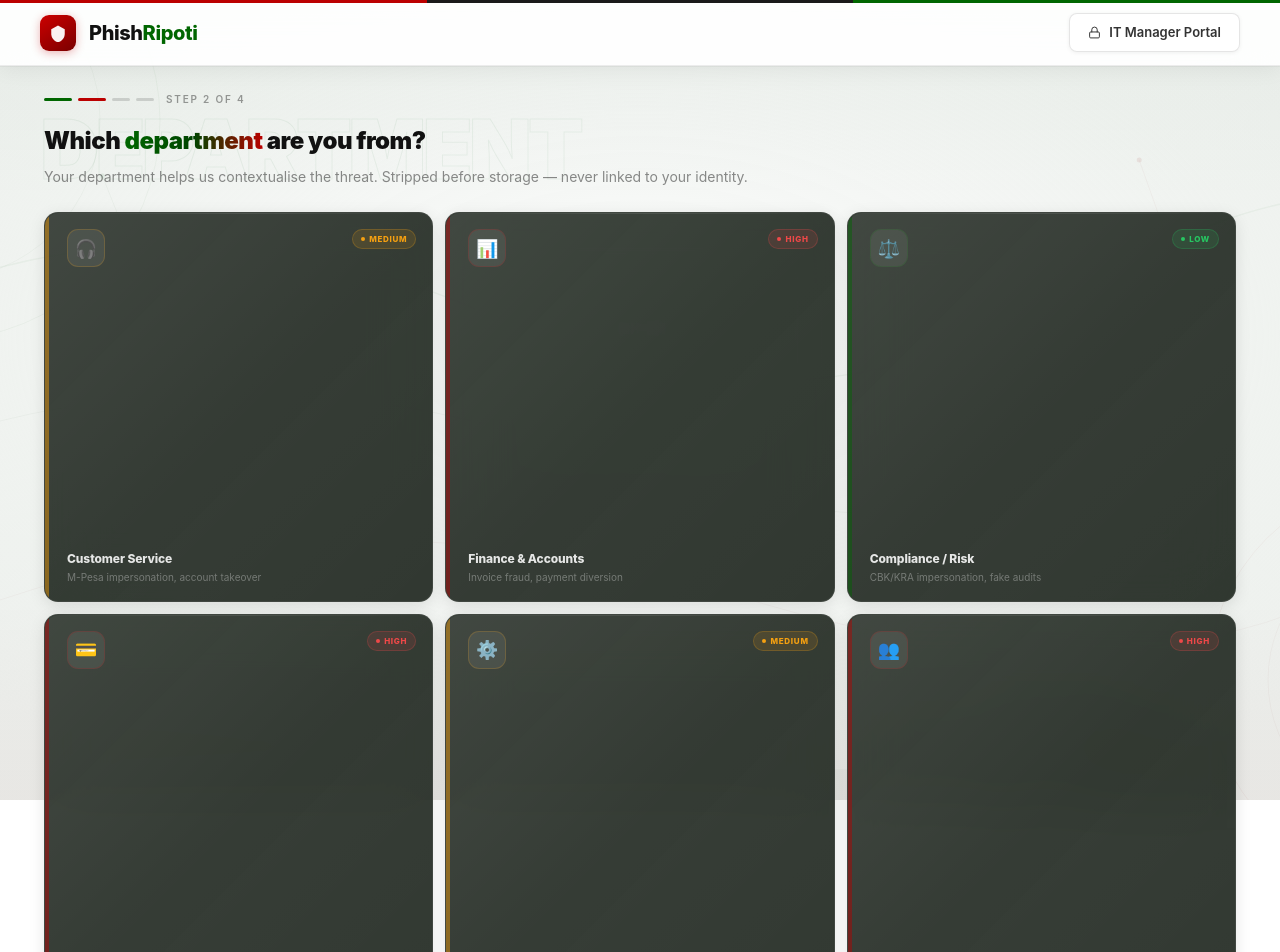
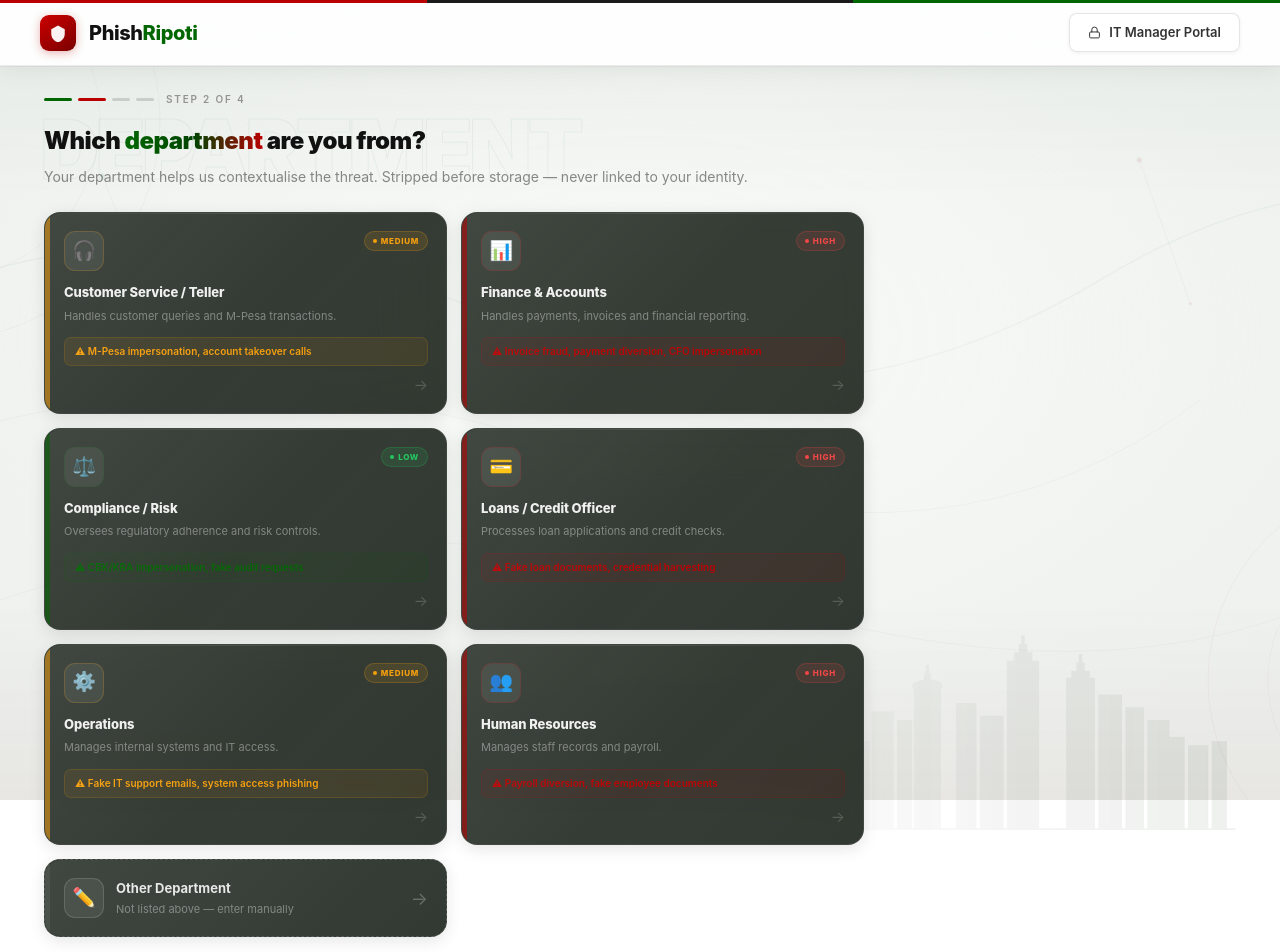
Before and after one commit to REMMY2027/phishripoti, a React (Create React App) app in the folder frontend/: page /report/step2 in a window 1280 px wide. Shown: the top 952 px of the page. Built offline with nearby package versions, Linux system fonts and the light colour scheme; no server answers; the HTML template or start-up script is replaced by a standard one.

Commit message:
ReportStep2 same card size as Step1 dark glass

```diff
--- a/frontend/src/pages/ReportStep2.js
+++ b/frontend/src/pages/ReportStep2.js
@@ -6,10 +6,10 @@ import { useReport } from '../context/ReportContext';
 const departments = [
   {
     id: 'customer',
-    label: 'Customer Service',
+    label: 'Customer Service / Teller',
     icon: '🎧',
     role: 'Handles customer queries and M-Pesa transactions.',
-    targets: 'M-Pesa impersonation, account takeover',
+    targets: 'M-Pesa impersonation, account takeover calls',
     accentColor: '#f59e0b',
     risk: 'MEDIUM',
   },
@@ -18,7 +18,7 @@ const departments = [
     label: 'Finance & Accounts',
     icon: '📊',
     role: 'Handles payments, invoices and financial reporting.',
-    targets: 'Invoice fraud, payment diversion',
+    targets: 'Invoice fraud, payment diversion, CFO impersonation',
     accentColor: '#BB0000',
     risk: 'HIGH',
   },
@@ -27,16 +27,16 @@ const departments = [
     label: 'Compliance / Risk',
     icon: '⚖️',
     role: 'Oversees regulatory adherence and risk controls.',
-    targets: 'CBK/KRA impersonation, fake audits',
+    targets: 'CBK/KRA impersonation, fake audit requests',
     accentColor: '#006600',
     risk: 'LOW',
   },
   {
     id: 'loans',
-    label: 'Loans / Credit',
+    label: 'Loans / Credit Officer',
     icon: '💳',
     role: 'Processes loan applications and credit checks.',
-    targets: 'Fake loan documents, credential theft',
+    targets: 'Fake loan documents, credential harvesting',
     accentColor: '#BB0000',
     risk: 'HIGH',
   },
@@ -45,7 +45,7 @@ const departments = [
     label: 'Operations',
     icon: '⚙️',
     role: 'Manages internal systems and IT access.',
-    targets: 'Fake IT support, system access phishing',
+    targets: 'Fake IT support emails, system access phishing',
     accentColor: '#f59e0b',
     risk: 'MEDIUM',
   },
@@ -54,16 +54,16 @@ const departments = [
     label: 'Human Resources',
     icon: '👥',
     role: 'Manages staff records and payroll.',
-    targets: 'Payroll diversion, fake HR documents',
+    targets: 'Payroll diversion, fake employee documents',
     accentColor: '#BB0000',
     risk: 'HIGH',
   },
 ];
 
 const riskConfig = {
-  HIGH: { color: '#ef4444', bg: 'rgba(239,68,68,0.12)', border: 'rgba(239,68,68,0.22)' },
-  MEDIUM: { color: '#f59e0b', bg: 'rgba(245,158,11,0.12)', border: 'rgba(245,158,11,0.22)' },
-  LOW: { color: '#22c55e', bg: 'rgba(34,197,94,0.12)', border: 'rgba(34,197,94,0.22)' },
+  HIGH:   { color: '#ef4444', bg: 'rgba(239,68,68,0.12)',   border: 'rgba(239,68,68,0.22)'   },
+  MEDIUM: { color: '#f59e0b', bg: 'rgba(245,158,11,0.12)',  border: 'rgba(245,158,11,0.22)'  },
+  LOW:    { color: '#22c55e', bg: 'rgba(34,197,94,0.12)',   border: 'rgba(34,197,94,0.22)'   },
 };
 
 const ReportStep2 = () => {
@@ -124,7 +124,7 @@ const ReportStep2 = () => {
         background: 'linear-gradient(0deg, rgba(100,0,0,0.04) 0%, transparent 25%)',
       }} />
 
-      {/* ── SVG TEXTURE — same as Step1 ── */}
+      {/* ── SVG TEXTURE ── */}
       <svg style={{
         position: 'fixed', inset: 0, width: '100%', height: '100%',
         zIndex: 4, pointerEvents: 'none',
@@ -139,11 +139,11 @@ const ReportStep2 = () => {
         <circle cx="-60" cy="120" r="160" fill="none" stroke="rgba(0,100,30,0.03)" strokeWidth="1"/>
         <circle cx="110%" cy="85%" r="200" fill="none" stroke="rgba(140,0,0,0.04)" strokeWidth="1"/>
         <circle cx="110%" cy="85%" r="140" fill="none" stroke="rgba(140,0,0,0.03)" strokeWidth="1"/>
-        <circle cx="8%" cy="22%" r="2.5" fill="rgba(0,100,30,0.08)"/>
+        <circle cx="8%"  cy="22%" r="2.5" fill="rgba(0,100,30,0.08)"/>
         <circle cx="13%" cy="42%" r="1.8" fill="rgba(0,100,30,0.06)"/>
         <circle cx="89%" cy="20%" r="2.5" fill="rgba(140,0,0,0.08)"/>
         <circle cx="93%" cy="38%" r="1.8" fill="rgba(140,0,0,0.06)"/>
-        <line x1="8%" y1="22%" x2="13%" y2="42%" stroke="rgba(0,100,30,0.05)" strokeWidth="0.7"/>
+        <line x1="8%"  y1="22%" x2="13%" y2="42%" stroke="rgba(0,100,30,0.05)" strokeWidth="0.7"/>
         <line x1="89%" y1="20%" x2="93%" y2="38%" stroke="rgba(140,0,0,0.05)" strokeWidth="0.7"/>
       </svg>
 
@@ -157,39 +157,25 @@ const ReportStep2 = () => {
       }}>
         <svg width="100%" height="100%" viewBox="0 0 580 260"
           xmlns="http://www.w3.org/2000/svg" fill="#1a2a1a" opacity="0.07">
-          <rect x="20" y="180" width="18" height="80" />
-          <rect x="42" y="170" width="14" height="90" />
-          <rect x="60" y="185" width="20" height="75" />
-          <rect x="84" y="175" width="16" height="85" />
-          <rect x="104" y="188" width="22" height="72" />
-          <rect x="310" y="60" width="38" height="200" />
-          <rect x="318" y="50" width="22" height="15" />
-          <rect x="324" y="40" width="10" height="14" />
-          <rect x="327" y="30" width="4" height="12" />
-          <rect x="200" y="90" width="32" height="170" />
-          <ellipse cx="216" cy="90" rx="18" ry="8" />
-          <rect x="212" y="75" width="8" height="18" />
-          <rect x="214" y="65" width="4" height="12" />
-          <rect x="380" y="80" width="34" height="180" />
-          <rect x="386" y="72" width="22" height="12" />
-          <rect x="392" y="62" width="10" height="12" />
-          <rect x="395" y="52" width="4" height="12" />
-          <rect x="150" y="120" width="26" height="140" />
-          <rect x="180" y="130" width="18" height="130" />
-          <rect x="250" y="110" width="24" height="150" />
-          <rect x="278" y="125" width="28" height="135" />
-          <rect x="418" y="100" width="28" height="160" />
-          <rect x="450" y="115" width="22" height="145" />
-          <rect x="476" y="130" width="26" height="130" />
-          <rect x="130" y="155" width="18" height="105" />
-          <rect x="500" y="150" width="20" height="110" />
-          <rect x="524" y="160" width="24" height="100" />
-          <rect x="552" y="155" width="18" height="105" />
+          <rect x="20" y="180" width="18" height="80" /><rect x="42" y="170" width="14" height="90" />
+          <rect x="60" y="185" width="20" height="75" /><rect x="84" y="175" width="16" height="85" />
+          <rect x="104" y="188" width="22" height="72" /><rect x="310" y="60" width="38" height="200" />
+          <rect x="318" y="50" width="22" height="15" /><rect x="324" y="40" width="10" height="14" />
+          <rect x="327" y="30" width="4" height="12" /><rect x="200" y="90" width="32" height="170" />
+          <ellipse cx="216" cy="90" rx="18" ry="8" /><rect x="212" y="75" width="8" height="18" />
+          <rect x="214" y="65" width="4" height="12" /><rect x="380" y="80" width="34" height="180" />
+          <rect x="386" y="72" width="22" height="12" /><rect x="392" y="62" width="10" height="12" />
+          <rect x="395" y="52" width="4" height="12" /><rect x="150" y="120" width="26" height="140" />
+          <rect x="180" y="130" width="18" height="130" /><rect x="250" y="110" width="24" height="150" />
+          <rect x="278" y="125" width="28" height="135" /><rect x="418" y="100" width="28" height="160" />
+          <rect x="450" y="115" width="22" height="145" /><rect x="476" y="130" width="26" height="130" />
+          <rect x="130" y="155" width="18" height="105" /><rect x="500" y="150" width="20" height="110" />
+          <rect x="524" y="160" width="24" height="100" /><rect x="552" y="155" width="18" height="105" />
           <rect x="0" y="258" width="580" height="2" />
         </svg>
       </div>
 
-      {/* ── NAVBAR — same as Step1 ── */}
+      {/* ── NAVBAR — identical to Step1 ── */}
       <nav style={{
         position: 'relative', zIndex: 20,
         display: 'flex', alignItems: 'center', justifyContent: 'space-between',
@@ -309,13 +295,14 @@ const ReportStep2 = () => {
           </p>
         </div>
 
-        {/* ── SQUARE CARDS GRID — 3 columns ── */}
+        {/* ── 2-COLUMN CARDS — same size as Step1 ── */}
         <div style={{
           display: 'grid',
-          gridTemplateColumns: 'repeat(3, 1fr)',
-          gap: '12px',
+          gridTemplateColumns: 'repeat(2, 1fr)',
+          gap: '14px',
           width: '100%',
-          marginBottom: '12px',
+          maxWidth: '820px',
+          marginBottom: '14px',
         }}>
           {departments.map((dept) => {
             const sel = selected === dept.label;
@@ -329,17 +316,13 @@ const ReportStep2 = () => {
                 onMouseEnter={() => setHovered(dept.id)}
                 onMouseLeave={() => setHovered(null)}
                 style={{
-                  borderRadius: '14px',
+                  borderRadius: '16px',
+                  padding: '0',
                   cursor: 'pointer',
                   position: 'relative',
                   overflow: 'hidden',
-                  // Square — use aspectRatio
-                  aspectRatio: '1 / 1',
                   display: 'flex',
-                  flexDirection: 'column',
-                  justifyContent: 'space-between',
-                  padding: '16px',
-                  // Dark charcoal glass — same as Step1
+                  // Dark charcoal glass — identical to Step1
                   background: sel
                     ? 'rgba(14,20,14,0.96)'
                     : hov
@@ -350,7 +333,7 @@ const ReportStep2 = () => {
                     : hov
                     ? '1px solid rgba(255,255,255,0.12)'
                     : '1px solid rgba(255,255,255,0.08)',
-                  transform: hov && !sel ? 'translateY(-3px) scale(1.02)' : 'translateY(0) scale(1)',
+                  transform: hov && !sel ? 'translateY(-3px) scale(1.005)' : 'translateY(0) scale(1)',
                   transition: 'all 0.22s cubic-bezier(0.16,1,0.3,1)',
                   boxShadow: sel
                     ? `0 12px 36px rgba(0,0,0,0.20), 0 0 0 1px ${dept.accentColor}22`
@@ -365,7 +348,7 @@ const ReportStep2 = () => {
                 <div style={{
                   position: 'absolute', inset: 0,
                   background: 'linear-gradient(135deg, rgba(255,255,255,0.08) 0%, rgba(255,255,255,0.02) 50%, transparent 100%)',
-                  pointerEvents: 'none', borderRadius: '14px',
+                  pointerEvents: 'none', borderRadius: '16px',
                 }} />
 
                 {/* Top shimmer */}
@@ -378,40 +361,51 @@ const ReportStep2 = () => {
 
                 {/* Left accent bar */}
                 <div style={{
-                  position: 'absolute', top: 0, left: 0, bottom: 0,
-                  width: '4px',
+                  width: '5px', flexShrink: 0,
                   background: sel
                     ? `linear-gradient(180deg, ${dept.accentColor}, ${dept.accentColor}88)`
-                    : `${dept.accentColor}`,
-                  opacity: sel ? 1 : hov ? 0.80 : 0.45,
-                  borderRadius: '14px 0 0 14px',
-                  transition: 'opacity 0.22s',
+                    : dept.accentColor,
+                  opacity: sel ? 1 : hov ? 0.80 : 0.55,
+                  borderRadius: '16px 0 0 16px',
+                  transition: 'all 0.22s',
                   boxShadow: sel || hov ? `2px 0 10px ${dept.accentColor}33` : 'none',
                 }} />
 
-                {/* TOP — icon + risk badge */}
+                {/* Card content */}
+                <div style={{ flex: 1, padding: '18px 18px 16px 14px' }}>
+
+                  {/* Icon + risk badge + checkmark */}
                   <div style={{
                     display: 'flex', justifyContent: 'space-between',
-                  alignItems: 'flex-start',
-                  paddingLeft: '6px',
+                    alignItems: 'flex-start', marginBottom: '12px',
                   }}>
                     <div style={{
-                    width: '38px', height: '38px', borderRadius: '11px',
+                      width: '40px', height: '40px', borderRadius: '11px',
                       background: sel || hov
                         ? `${dept.accentColor}22`
                         : 'rgba(255,255,255,0.07)',
                       border: `1px solid ${dept.accentColor}33`,
                       display: 'flex', alignItems: 'center',
-                    justifyContent: 'center', fontSize: '18px',
+                      justifyContent: 'center', fontSize: '19px',
                       transition: 'all 0.22s',
                       boxShadow: sel || hov ? `0 0 14px ${dept.accentColor}25` : 'none',
                     }}>
                       {dept.icon}
                     </div>
 
+                    <div style={{ display: 'flex', flexDirection: 'column', alignItems: 'flex-end', gap: '6px' }}>
+                      {sel && (
+                        <div style={{
+                          width: '20px', height: '20px', borderRadius: '50%',
+                          background: dept.accentColor,
+                          display: 'flex', alignItems: 'center', justifyContent: 'center',
+                          fontSize: '10px', color: '#fff', fontWeight: '900',
+                          boxShadow: `0 2px 8px ${dept.accentColor}55`,
+                        }}>✓</div>
+                      )}
                       {/* Risk badge */}
                       <div style={{
-                    display: 'flex', alignItems: 'center', gap: '4px',
+                        display: 'inline-flex', alignItems: 'center', gap: '4px',
                         padding: '3px 8px', borderRadius: '20px',
                         background: rc.bg, border: `1px solid ${rc.border}`,
                       }}>
@@ -426,36 +420,47 @@ const ReportStep2 = () => {
                         }}>{dept.risk}</span>
                       </div>
                     </div>
+                  </div>
 
-                {/* BOTTOM — label + target */}
-                <div style={{ paddingLeft: '6px' }}>
-                  {/* Selected checkmark */}
-                  {sel && (
+                  {/* Title */}
                   <div style={{
-                      width: '18px', height: '18px', borderRadius: '50%',
-                      background: dept.accentColor,
-                      display: 'flex', alignItems: 'center', justifyContent: 'center',
-                      fontSize: '9px', color: '#fff', fontWeight: '900',
-                      marginBottom: '6px',
-                      boxShadow: `0 2px 8px ${dept.accentColor}55`,
-                    }}>✓</div>
-                  )}
-
-                  <div style={{
-                    color: sel ? '#ffffff' : 'rgba(255,255,255,0.88)',
-                    fontWeight: '800', fontSize: '12px',
-                    marginBottom: '4px', letterSpacing: '-0.1px',
-                    lineHeight: '1.3',
+                    color: sel ? '#ffffff' : 'rgba(255,255,255,0.92)',
+                    fontWeight: '800', fontSize: '13px',
+                    marginBottom: '5px', letterSpacing: '-0.1px',
                   }}>
                     {dept.label}
                   </div>
 
+                  {/* Role */}
                   <div style={{
-                    color: sel ? 'rgba(255,255,255,0.48)' : 'rgba(255,255,255,0.32)',
-                    fontSize: '10px', lineHeight: '1.45',
+                    color: sel ? 'rgba(255,255,255,0.50)' : 'rgba(255,255,255,0.38)',
+                    fontSize: '11px', lineHeight: '1.6',
+                    marginBottom: '12px',
                   }}>
-                    {dept.targets}
+                    {dept.role}
                   </div>
+
+                  {/* Targets tag */}
+                  <div style={{
+                    padding: '6px 10px', borderRadius: '7px',
+                    background: `${dept.accentColor}14`,
+                    border: `1px solid ${dept.accentColor}25`,
+                    fontSize: '10px',
+                    color: dept.accentColor,
+                    lineHeight: '1.5', fontWeight: '600',
+                  }}>
+                    ⚠ {dept.targets}
+                  </div>
+
+                  {/* Arrow */}
+                  {!sel && (
+                    <div style={{
+                      textAlign: 'right', marginTop: '8px',
+                      color: hov ? dept.accentColor : 'rgba(255,255,255,0.18)',
+                      fontSize: '15px', transition: 'all 0.22s',
+                      transform: hov ? 'translateX(3px)' : 'translateX(0)',
+                    }}>→</div>
+                  )}
                 </div>
               </div>
             );
@@ -465,20 +470,20 @@ const ReportStep2 = () => {
         {/* ── OTHER DEPARTMENT — one card wide ── */}
         <div style={{
           display: 'grid',
-          gridTemplateColumns: 'repeat(3, 1fr)',
-          gap: '12px',
+          gridTemplateColumns: 'repeat(2, 1fr)',
+          gap: '14px',
           width: '100%',
+          maxWidth: '820px',
         }}>
           <div
             onClick={() => handleSelect({ id: 'other', label: '' })}
             onMouseEnter={() => setHovered('other')}
             onMouseLeave={() => setHovered(null)}
             style={{
-              borderRadius: '14px', padding: '14px 16px',
-              cursor: 'pointer', position: 'relative', overflow: 'hidden',
-              background: showOtherInput
-                ? 'rgba(18,26,18,0.94)'
-                : hovered === 'other'
+              borderRadius: '16px', padding: '0',
+              cursor: 'pointer', position: 'relative',
+              overflow: 'hidden', display: 'flex',
+              background: showOtherInput || hovered === 'other'
                 ? 'rgba(18,26,18,0.94)'
                 : 'rgba(22,30,22,0.88)',
               border: showOtherInput
@@ -486,46 +491,49 @@ const ReportStep2 = () => {
                 : hovered === 'other'
                 ? '1px solid rgba(255,255,255,0.12)'
                 : '1px dashed rgba(255,255,255,0.18)',
+              transform: hovered === 'other' ? 'translateY(-3px)' : 'translateY(0)',
               transition: 'all 0.22s ease',
               backdropFilter: 'blur(28px)',
               WebkitBackdropFilter: 'blur(28px)',
               boxShadow: hovered === 'other'
-                ? '0 8px 28px rgba(0,0,0,0.14)'
-                : '0 2px 10px rgba(0,0,0,0.08)',
+                ? '0 10px 32px rgba(0,0,0,0.14)'
+                : '0 4px 16px rgba(0,0,0,0.10)',
             }}>
-            {/* Glass sheen */}
             <div style={{
               position: 'absolute', inset: 0,
               background: 'linear-gradient(135deg, rgba(255,255,255,0.07) 0%, transparent 100%)',
-              pointerEvents: 'none', borderRadius: '14px',
+              pointerEvents: 'none', borderRadius: '16px',
             }} />
             <div style={{
-              position: 'absolute', top: 0, left: 0, bottom: 0, width: '4px',
-              background: 'rgba(255,255,255,0.20)',
-              opacity: hovered === 'other' ? 0.65 : 0.30,
-              borderRadius: '14px 0 0 14px',
+              width: '5px', flexShrink: 0,
+              background: 'rgba(255,255,255,0.22)',
+              opacity: hovered === 'other' ? 0.65 : 0.28,
+              borderRadius: '16px 0 0 16px',
               transition: 'opacity 0.22s',
             }} />
-            <div style={{ display: 'flex', alignItems: 'center', gap: '10px', paddingLeft: '6px' }}>
             <div style={{
-                width: '34px', height: '34px', borderRadius: '10px',
+              flex: 1, padding: '18px 18px 18px 14px',
+              display: 'flex', alignItems: 'center', gap: '12px',
+            }}>
+              <div style={{
+                width: '40px', height: '40px', borderRadius: '11px',
                 background: 'rgba(255,255,255,0.07)',
                 border: '1px solid rgba(255,255,255,0.14)',
                 display: 'flex', alignItems: 'center',
-                justifyContent: 'center', fontSize: '16px', flexShrink: 0,
+                justifyContent: 'center', fontSize: '19px', flexShrink: 0,
               }}>✏️</div>
               <div>
-                <div style={{ color: 'rgba(255,255,255,0.85)', fontWeight: '700', fontSize: '13px' }}>
+                <div style={{ color: 'rgba(255,255,255,0.88)', fontWeight: '700', fontSize: '13px', marginBottom: '2px' }}>
                   Other Department
                 </div>
                 <div style={{ color: 'rgba(255,255,255,0.38)', fontSize: '11px' }}>
-                  Not listed — enter manually
+                  Not listed above — enter manually
                 </div>
               </div>
               <div style={{
                 marginLeft: 'auto',
-                color: hovered === 'other' ? 'rgba(255,255,255,0.62)' : 'rgba(255,255,255,0.28)',
-                fontSize: '16px', transition: 'all 0.22s',
+                color: hovered === 'other' ? 'rgba(255,255,255,0.62)' : 'rgba(255,255,255,0.25)',
+                fontSize: '18px', transition: 'all 0.22s',
                 transform: hovered === 'other' ? 'translateX(3px)' : 'translateX(0)',
               }}>→</div>
             </div>
@@ -537,11 +545,11 @@ const ReportStep2 = () => {
           <div style={{
             borderRadius: '14px', padding: '18px',
             border: '1px solid rgba(255,255,255,0.10)',
-            background: 'rgba(18,26,18,0.96)',
+            background: 'rgba(14,20,14,0.96)',
             backdropFilter: 'blur(28px)',
             WebkitBackdropFilter: 'blur(28px)',
-            marginTop: '10px',
-            boxShadow: '0 8px 32px rgba(0,0,0,0.20)',
+            marginTop: '12px', maxWidth: '820px',
+            boxShadow: '0 8px 32px rgba(0,0,0,0.18)',
           }}>
             <div style={{ color: '#ffffff', fontWeight: '700', fontSize: '13px', marginBottom: '3px' }}>
               Enter your department
@@ -596,7 +604,7 @@ const ReportStep2 = () => {
         {/* Selected confirmation */}
         {selected && (
           <div style={{
-            marginTop: '12px',
+            marginTop: '12px', maxWidth: '820px',
             display: 'inline-flex', alignItems: 'center', gap: '8px',
             padding: '7px 13px', borderRadius: '8px',
             background: 'rgba(34,197,94,0.10)',
@@ -605,9 +613,7 @@ const ReportStep2 = () => {
           }}>
             <span style={{ color: '#22c55e', fontSize: '12px' }}>✓</span>
             <span style={{ color: '#22c55e', fontSize: '13px', fontWeight: '700' }}>{selected}</span>
-            <span style={{ color: 'rgba(0,0,0,0.45)', fontSize: '11px' }}>
-              — stripped before storage
-            </span>
+            <span style={{ color: 'rgba(0,0,0,0.45)', fontSize: '11px' }}>— stripped before storage</span>
           </div>
         )}
       </div>
```
Also changed, not shown: 7 other files (tests, documents, lock files or other folders). Lines whose indentation alone changed are shown as unchanged.
